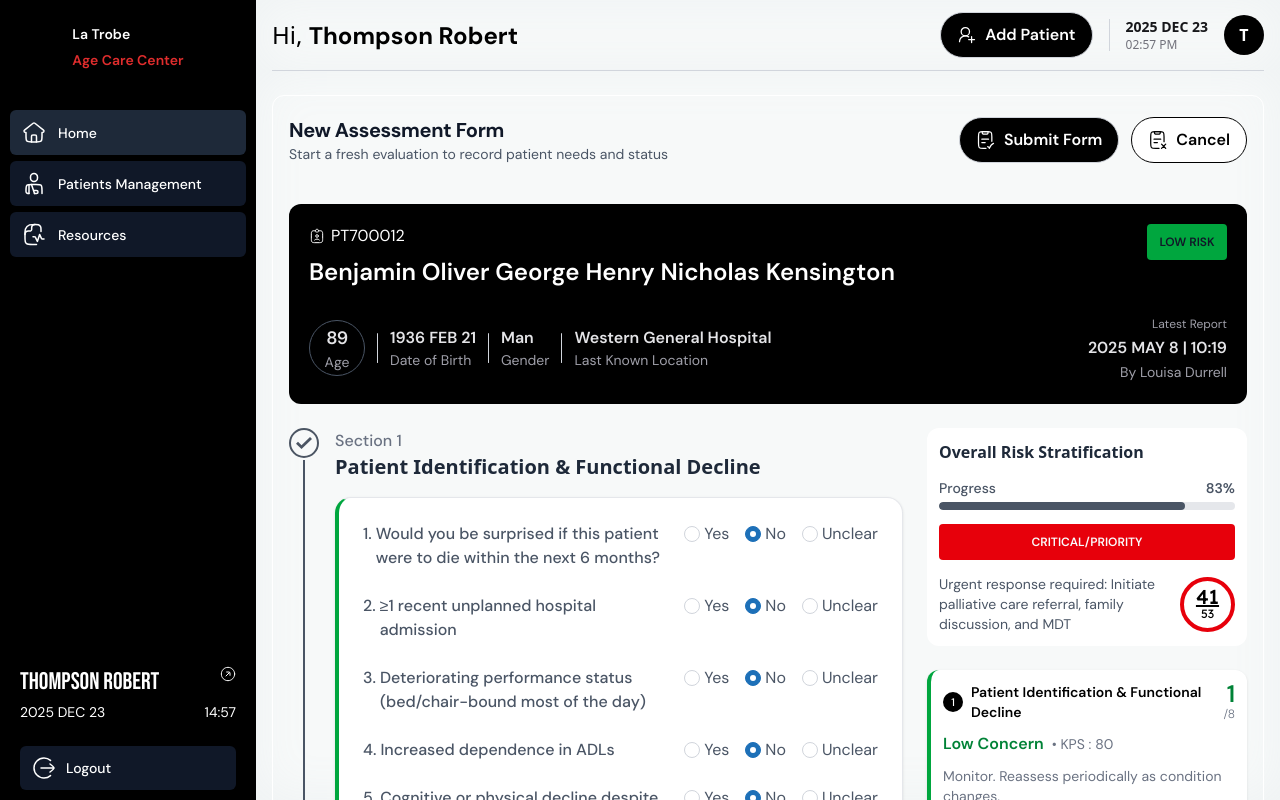
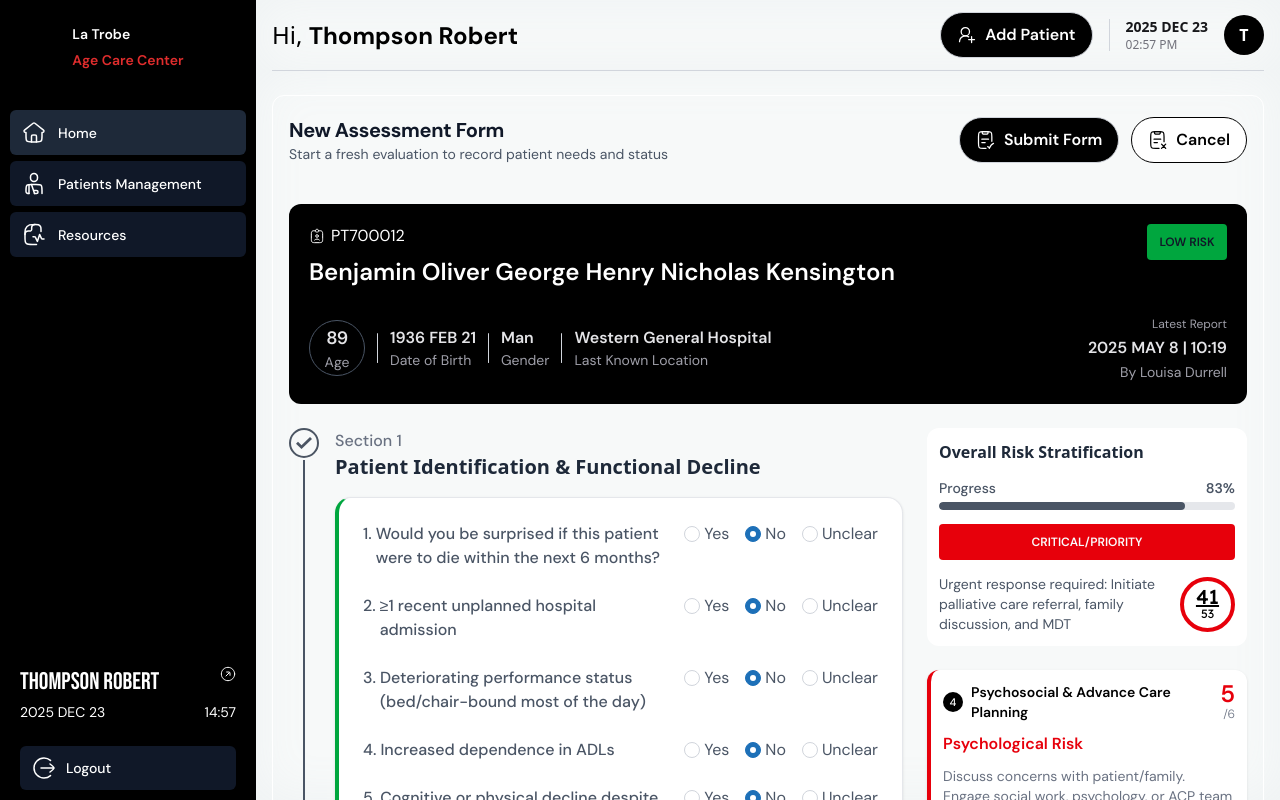
Before and after one commit to Oddlydev/pact-la-trobe, a Next.js app: page /assessment-form in a window 1280 px wide. Built offline with nearby package versions, Linux system fonts and the light colour scheme; what @faustwp/core would draw is missing.

Commit message:
Update SummaryCards.tsx

```diff
--- a/src/components/Cards/SummaryCards.tsx
+++ b/src/components/Cards/SummaryCards.tsx
@@ -8,7 +8,8 @@ type SummaryCard = {
   score: number;
   total: number;
   severity: Severity;
-  kps: number;
+  kps?: number;
+  severityText?: string;
   description?: string;
   recommendation?: string;
   action?: string;
@@ -41,46 +42,50 @@ const severityCfg: Record<
 export default function SummaryCards() {
   const cards: SummaryCard[] = [
     {
-      step: 1,
-      title: "Patient Identification & Functional Decline",
-      score: 1,
-      total: 8,
-      severity: "low",
-      kps: 80,
-      description: "Monitor. Reassess periodically as condition changes.",
-      recommendation: "Suitable for routine care and ongoing monitoring.",
-      action: "Continue monitoring unless other risk indicators exist",
+      step: 4,
+      title: "Psychosocial & Advance Care Planning",
+      score: 5,
+      total: 6,
+      severity: "high",
+      severityText: "Psychological Risk",
+      description:
+        "Discuss concerns with patient/family. Engage social work, psychology, or ACP team as appropriate.",
     },
     {
-      step: 2,
-      title: "Patient Identification & Functional Decline",
-      score: 3,
-      total: 8,
+      step: 5,
+      title: "Holistic, Social and Cultural Needs",
+      score: 8,
+      total: 16,
       severity: "moderate",
-      kps: 80,
+      severityText: "Moderate Concern",
       description:
-        "Begin care planning. Discuss goals of care with patient/family.",
+        "Review support needs. Consider involving social work, pastoral care, or Aboriginal liaison officer.",
+    },
+    {
+      step: 6,
+      title: "Clinical Action & Referrals",
+      score: 12,
+      total: 18,
+      severity: "moderate",
+      severityText: "Low Urgency",
       recommendation:
         "Action required within 1 week. Monitor closely and prioritise timely care.",
-      action: "Align with moderate-to-high stratification for timely action",
+      action: "Align with moderate–to–high stratification for timely action",
     },
     {
-      step: 3,
-      title: "Patient Identification & Functional Decline",
-      score: 6,
-      total: 8,
-      severity: "high",
-      kps: 80,
-      description: "Trigger for Specialist Palliative Care referral",
+      step: 7,
+      title: "Documentation & Communication",
+      score: 4,
+      total: 4,
+      severity: "low",
+      severityText: "Optimal",
       recommendation:
-        "Action required immediately (e.g., medication review, referral, MDT case meeting).",
-      action: "Escalate care immediately, regardless of stratification score",
+        "Documentation and communication complete. No further action required.",
+      action: "Safe to proceed with planned care",
     },
   ];
 
-  return (
-    <div className="space-y-4">
-      {cards.map((c, i) => {
+  const renderCard = (c: SummaryCard, i: number) => {
     const cfg = severityCfg[c.severity];
     return (
       <div
@@ -114,21 +119,27 @@ export default function SummaryCards() {
             </div>
           </div>
 
-              {/* Severity + KPS */}
+          {/* Severity + optional KPS */}
+          {(c.severityText || typeof c.kps !== "undefined") && (
             <div className="flex items-center gap-2 mt-2.5">
+              {c.severityText && (
                 <span
                   className={`${cfg.labelColor} font-semibold text-base leading-6 font-dmsans`}
                   style={{ fontFeatureSettings: "'dlig' on" }}
                 >
-                  {cfg.label}
+                  {c.severityText}
                 </span>
+              )}
+              {typeof c.kps !== "undefined" && (
                 <span
                   className="text-gray-500 text-right font-normal text-sm leading-5 font-dmsans"
                   style={{ fontFeatureSettings: "'dlig' on" }}
                 >
-                  • KPS : {c.kps}
+                  • KPS: {c.kps}
                 </span>
+              )}
             </div>
+          )}
         </div>
 
         {/* Body */}
@@ -162,7 +173,15 @@ export default function SummaryCards() {
         </div>
       </div>
     );
-      })}
+  };
+
+  return (
+    <div className="space-y-4">
+      {cards.slice(0, 2).map((c, i) => renderCard(c, i))}
+      <div className="rounded-lg text-black font-bold text-lg">
+        Decision Support Modifiers
+      </div>
+      {cards.slice(2).map((c, i) => renderCard(c, i + 2))}
     </div>
   );
 }
```
Lines whose indentation alone changed are shown as unchanged.
